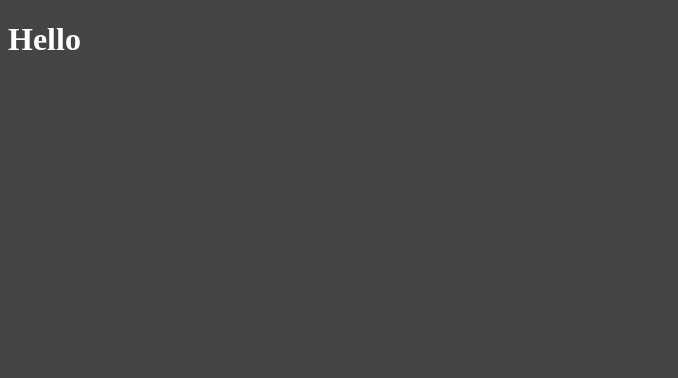
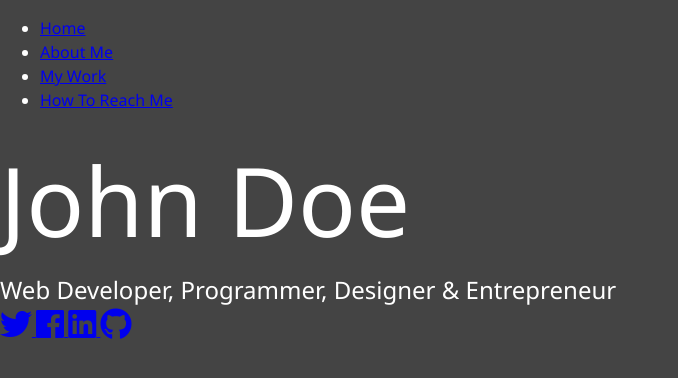
Before and after one commit to mikeshatch/mikeshatch.github.io, a website: page dist/index.html in a window 1280 px wide. Shown: the whole page, without its empty margins (0-678 px from the left). Drawn offline with Linux system fonts and the light colour scheme.

Commit message:
Initial commit

```diff
--- a/scss/main.scss
+++ b/scss/main.scss
@@ -1,6 +1,26 @@
 $primary-color: #444;
+
+* {
+  box-sizing: border-box;
+}
 
 body {
     background: $primary-color;
     color: #fff;
+    height: 100%;
+    margin: 0;
+    font-family: 'Segoe UI', Tahoma, Geneva, Verdana, sans-serif;
+    line-height: 1.5;
 }
+
+//Headings
+h1,
+h2,
+h3 {
+  margin: 0;
+  font-weight: 400;
+
+  &.lg-heading {
+    font-size: 6rem;
+  }
+}
```
Also changed, not shown: dist/css/main.css, dist/index.html, dist/js/main.js (added).
